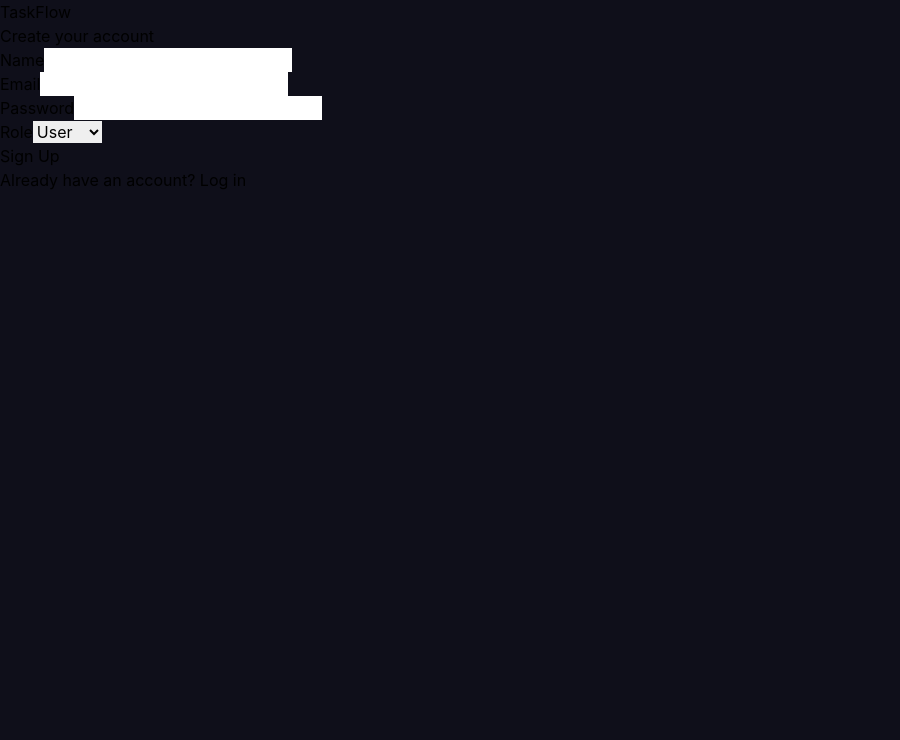
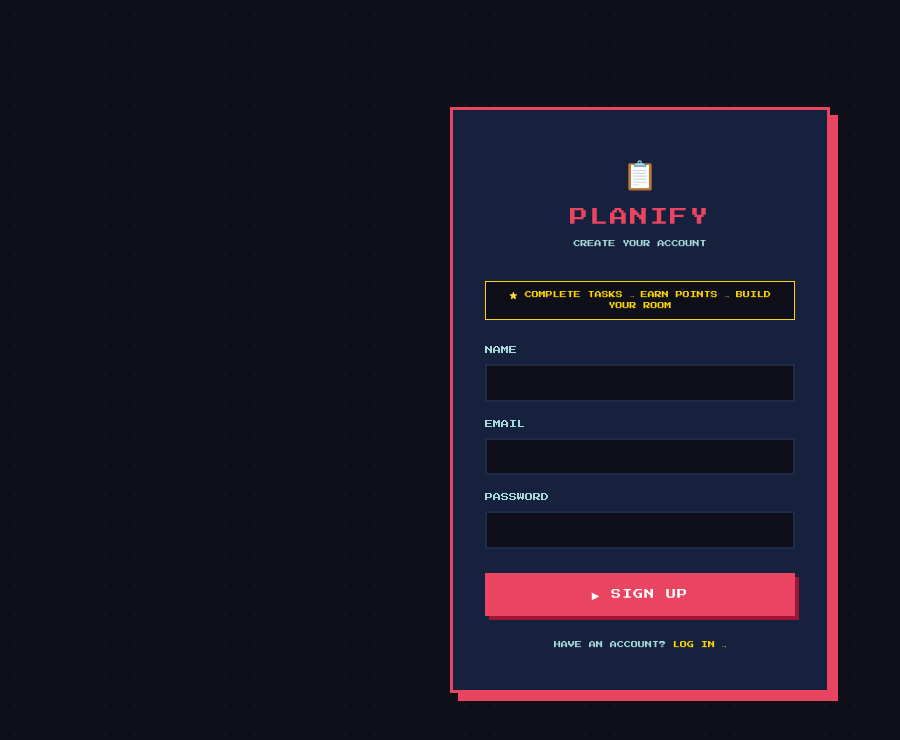
Before and after one commit to harmannmahna/planify, a React (Vite) app in the folder frontend/: page /#/register in a window 1280 px wide. Shown: the top 740 px of the page, without its empty margins (0-900 px from the left). Built offline with nearby package versions, Linux system fonts and the light colour scheme; no server answers; sample sign-in values are in the browser's storage.

Commit message:
feat: pixel theme register page

```diff
--- a/frontend/src/pages/Register.jsx
+++ b/frontend/src/pages/Register.jsx
@@ -4,7 +4,7 @@
 import { registerUser, clearError } from '../features/auth/authSlice';
 
 export default function Register() {
-  const [form, setForm] = useState({ name: '', email: '', password: '', role: 'user' });
+  const [form, setForm] = useState({ name: '', email: '', password: '' });
   const dispatch = useDispatch();
   const navigate = useNavigate();
   const { isLoading, error } = useSelector((state) => state.auth);
@@ -22,44 +22,108 @@
     }
   };
 
+  const inputStyle = {
+    width: '100%', background: '#0f0f1a',
+    border: '2px solid #1e2a4a', color: 'white',
+    padding: '10px', fontSize: '9px',
+    fontFamily: "'Press Start 2P', monospace",
+    outline: 'none', boxSizing: 'border-box'
+  };
+
   return (
-    <div className="min-h-screen flex items-center justify-center bg-slate-50 px-4">
-      <div className="w-full max-w-sm bg-white rounded-xl shadow-sm border border-slate-200 p-8">
-        <h1 className="text-2xl font-bold text-indigo-600 mb-1 text-center">TaskFlow</h1>
-        <p className="text-sm text-slate-500 text-center mb-6">Create your account</p>
+    <div style={{
+      minHeight: '100vh',
+      background: '#0f0f1a',
+      display: 'flex',
+      alignItems: 'center',
+      justifyContent: 'center',
+      fontFamily: "'Press Start 2P', monospace",
+      padding: '20px'
+    }}>
+
+      {/* Pixel grid background */}
+      <div style={{
+        position: 'fixed', inset: 0, zIndex: 0,
+        backgroundImage: 'radial-gradient(circle, #1a1a2e 1px, transparent 1px)',
+        backgroundSize: '30px 30px',
+        opacity: 0.6
+      }} />
+
+      <div style={{
+        position: 'relative', zIndex: 1,
+        width: '100%', maxWidth: '380px',
+        background: '#16213e',
+        border: '3px solid #e94560',
+        padding: '40px 32px',
+        boxShadow: '8px 8px 0px #e94560'
+      }}>
+
+        {/* Logo */}
+        <div style={{ textAlign: 'center', marginBottom: '32px' }}>
+          <div style={{ fontSize: '28px', marginBottom: '12px' }}>📋</div>
+          <h1 style={{
+            fontSize: '18px', color: '#e94560',
+            margin: '0 0 8px', letterSpacing: '2px'
+          }}>PLANIFY</h1>
+          <p style={{ fontSize: '7px', color: '#a8dadc', margin: 0 }}>
+            CREATE YOUR ACCOUNT
+          </p>
+        </div>
+
+        {/* Points reminder */}
+        <div style={{
+          background: '#0f0f1a', border: '1px solid #ffd700',
+          padding: '8px', textAlign: 'center',
+          marginBottom: '24px', fontSize: '7px', color: '#ffd700'
+        }}>
+          ⭐ COMPLETE TASKS → EARN POINTS → BUILD YOUR ROOM
+        </div>
 
         {error && (
-          <div className="bg-red-50 text-red-600 text-sm rounded-md px-3 py-2 mb-4">
-            {error}
+          <div style={{
+            background: '#2d0a0a', border: '2px solid #e94560',
+            color: '#e94560', fontSize: '8px',
+            padding: '10px', marginBottom: '16px', textAlign: 'center'
+          }}>
+            ⚠ {error}
           </div>
         )}
 
-        <form onSubmit={handleSubmit} className="space-y-4">
-          <div>
-            <label className="block text-sm font-medium text-slate-600 mb-1">Name</label>
+        <div style={{ marginBottom: '16px' }}>
+          <label style={{ display: 'block', fontSize: '8px', color: '#a8dadc', marginBottom: '8px' }}>
+            NAME
+          </label>
           <input
             name="name"
             value={form.name}
             onChange={handleChange}
             required
-              className="w-full border border-slate-200 rounded-md px-3 py-2 text-sm focus:outline-none focus:ring-2 focus:ring-indigo-400"
+            style={inputStyle}
+            onFocus={e => e.target.style.borderColor = '#e94560'}
+            onBlur={e => e.target.style.borderColor = '#1e2a4a'}
           />
         </div>
 
-          <div>
-            <label className="block text-sm font-medium text-slate-600 mb-1">Email</label>
+        <div style={{ marginBottom: '16px' }}>
+          <label style={{ display: 'block', fontSize: '8px', color: '#a8dadc', marginBottom: '8px' }}>
+            EMAIL
+          </label>
           <input
             type="email"
             name="email"
             value={form.email}
             onChange={handleChange}
             required
-              className="w-full border border-slate-200 rounded-md px-3 py-2 text-sm focus:outline-none focus:ring-2 focus:ring-indigo-400"
+            style={inputStyle}
+            onFocus={e => e.target.style.borderColor = '#e94560'}
+            onBlur={e => e.target.style.borderColor = '#1e2a4a'}
           />
         </div>
 
-          <div>
-            <label className="block text-sm font-medium text-slate-600 mb-1">Password</label>
+        <div style={{ marginBottom: '24px' }}>
+          <label style={{ display: 'block', fontSize: '8px', color: '#a8dadc', marginBottom: '8px' }}>
+            PASSWORD
+          </label>
           <input
             type="password"
             name="password"
@@ -67,38 +131,39 @@
             onChange={handleChange}
             required
             minLength={6}
-              className="w-full border border-slate-200 rounded-md px-3 py-2 text-sm focus:outline-none focus:ring-2 focus:ring-indigo-400"
+            style={inputStyle}
+            onFocus={e => e.target.style.borderColor = '#e94560'}
+            onBlur={e => e.target.style.borderColor = '#1e2a4a'}
           />
         </div>
 
-          <div>
-            <label className="block text-sm font-medium text-slate-600 mb-1">Role</label>
-            <select
-              name="role"
-              value={form.role}
-              onChange={handleChange}
-              className="w-full border border-slate-200 rounded-md px-3 py-2 text-sm"
+        <button
+          onClick={handleSubmit}
+          disabled={isLoading}
+          style={{
+            width: '100%', background: '#e94560',
+            border: 'none', color: 'white',
+            padding: '14px', fontSize: '10px',
+            fontFamily: "'Press Start 2P', monospace",
+            cursor: isLoading ? 'not-allowed' : 'pointer',
+            opacity: isLoading ? 0.6 : 1,
+            letterSpacing: '1px',
+            boxShadow: '4px 4px 0px #a01535',
+            transition: 'all 0.1s'
+          }}
+          onMouseDown={e => e.target.style.boxShadow = '2px 2px 0px #a01535'}
+          onMouseUp={e => e.target.style.boxShadow = '4px 4px 0px #a01535'}
         >
-              <option value="user">User</option>
-              <option value="admin">Admin</option>
-            </select>
-          </div>
+          {isLoading ? 'CREATING...' : '▶ SIGN UP'}
+        </button>
 
-          <button
-            type="submit"
-            disabled={isLoading}
-            className="w-full bg-indigo-600 text-white rounded-md py-2 text-sm font-medium hover:bg-indigo-700 transition disabled:opacity-50"
-          >
-            {isLoading ? 'Creating account...' : 'Sign Up'}
-          </button>
-        </form>
-
-        <p className="text-sm text-slate-500 text-center mt-5">
-          Already have an account?{' '}
-          <Link to="/login" className="text-indigo-600 font-medium hover:underline">
-            Log in
+        <p style={{ textAlign: 'center', fontSize: '7px', color: '#a8dadc', marginTop: '24px' }}>
+          HAVE AN ACCOUNT?{' '}
+          <Link to="/login" style={{ color: '#ffd700', textDecoration: 'none' }}>
+            LOG IN →
           </Link>
         </p>
+
       </div>
     </div>
   );
```
Also changed, not shown: 1 other file (tests, documents, lock files or other folders). Lines whose indentation alone changed are shown as unchanged.
